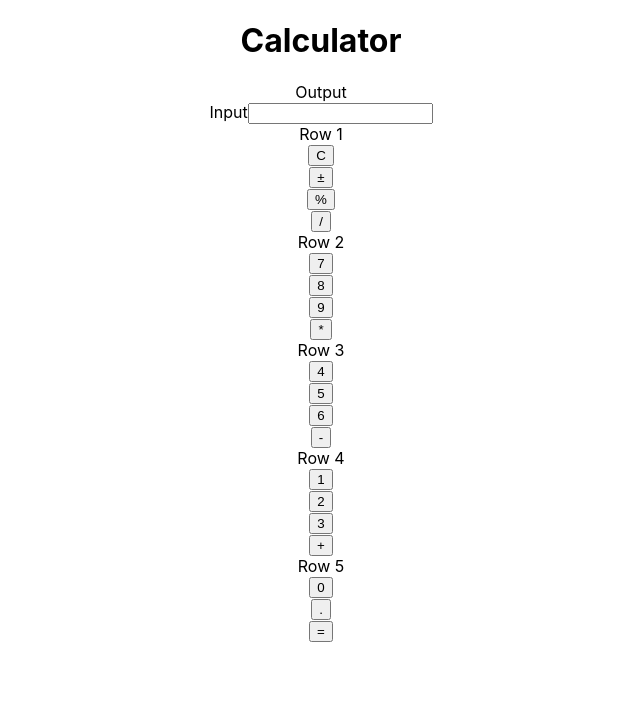
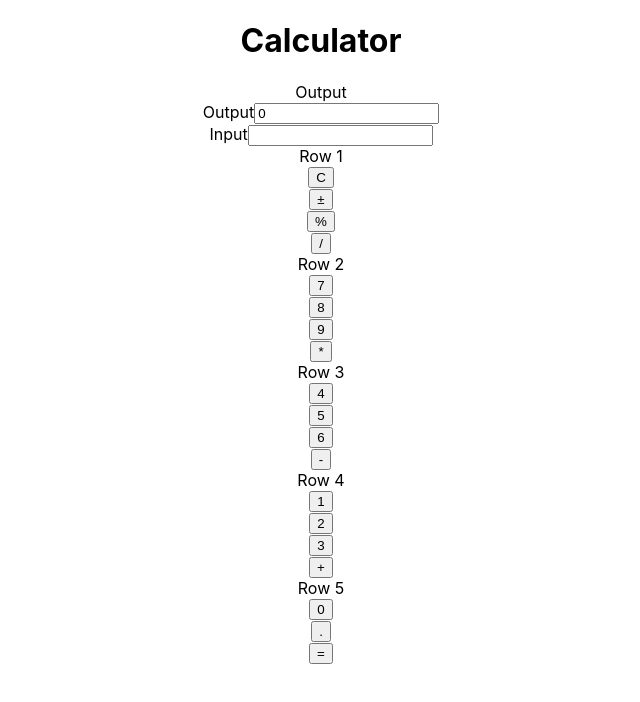
Before and after one commit to adancy95/calculator, a React (Create React App) app in the folder calculator/: page / in a window 1280 px wide. Shown: the top 702 px of the page, without its empty margins (319-959 px from the left). Built offline with nearby package versions, Linux system fonts and the light colour scheme.

Commit message:
added a function to evaluate the calculation

```diff
--- a/calculator/src/Components/Display.js
+++ b/calculator/src/Components/Display.js
@@ -5,7 +5,8 @@ class Display extends React.Component{
   constructor(props) {
     super(props)
     this.state = {
-      display: ""
+      display: "",
+      output: 0,
     }
     this.handleDisplayInput = this.handleDisplayInput.bind(this)
   }
@@ -14,9 +15,18 @@ class Display extends React.Component{
     this.setState({ display: this.state.display+buttonLabel })
     console.log(this.state)
   }
+
+  handleEqual = (buttonLabel) => {
+    let total = eval(this.state.display)
+    this.setState({output: total })
+  }
   render() {
     return (
       <div>
+        <div>
+          Output
+          <input type="number" readOnly value={this.state.output}/>
+        </div>
         Input
         <input type="text" readOnly value={this.state.display}/>
         <div>
@@ -48,7 +58,7 @@ class Display extends React.Component{
         Row 5
         <OperandButton buttonLabel="0" setButtonValue={this.handleDisplayInput} />
         <OperandButton buttonLabel="." setButtonValue={this.handleDisplayInput} />
-        <OperandButton buttonLabel="=" setButtonValue={this.handleDisplayInput}/>
+        <OperandButton buttonLabel="=" setButtonValue={this.handleEqual}/>
 
 
 
```
